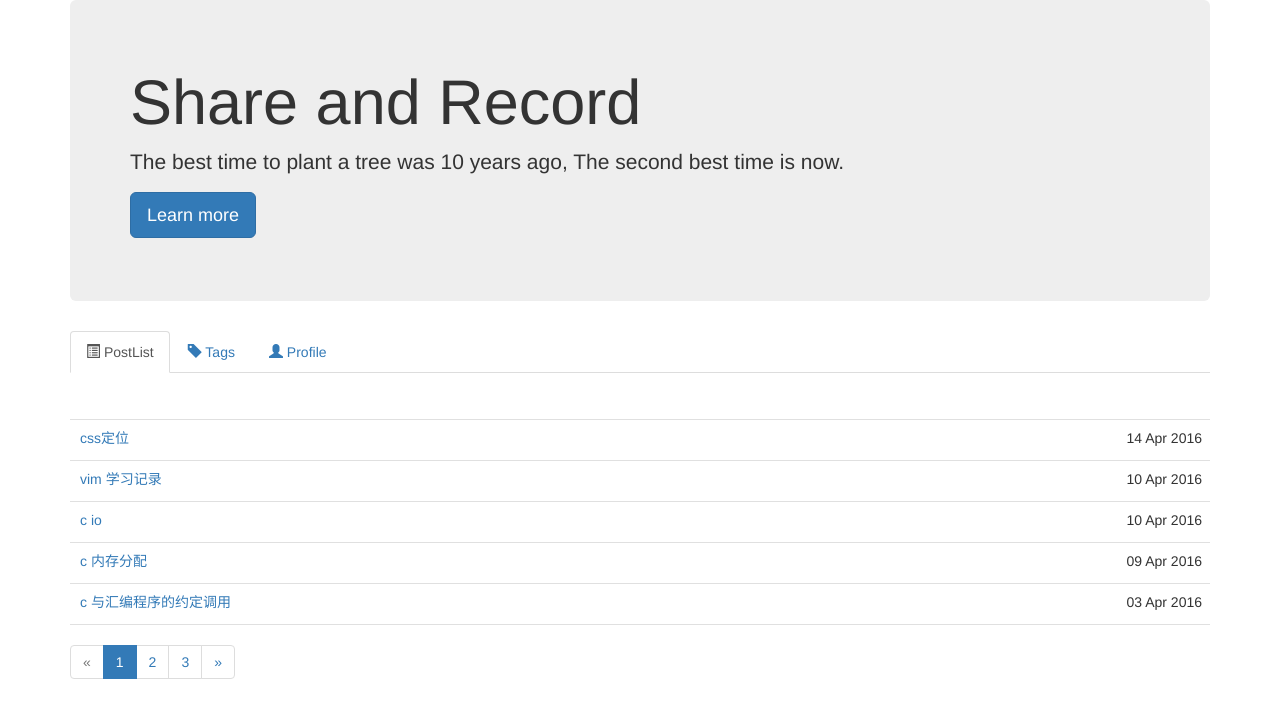
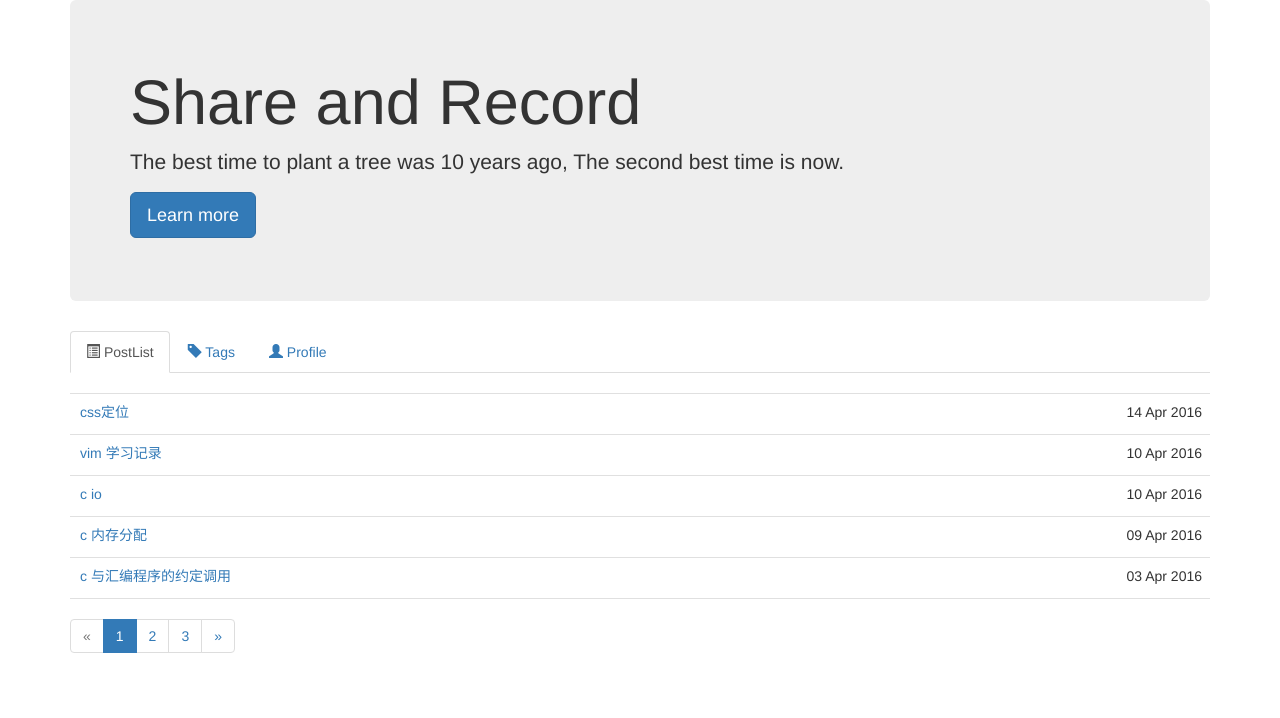
Before and after one commit to mapan1984/mapan1984.github.io, a Jekyll site: the page built from index.html, in a window 1280 px wide. Shown: the top 718 px of the page. Built offline with Jekyll 4.4.1, drawn with Linux system fonts in a browser that asks for light colours; the list of posts is cut into pages by our own code.

Commit message:
fix tags page

```diff
--- a/_includes/pre_tags.html
+++ b/_includes/pre_tags.html
@@ -1,3 +1,4 @@
+<div class="pre-tags">
 {% assign first = site.tags.first %}
 {% assign max = first[1].size %}
 {% assign min = max %}
@@ -28,3 +29,4 @@
   {% endif %}
   <a href="{{ site.JB.tags_path }}#{{ tag[0] }}" style="font-size: {{ size }}pt; color: #{{ color }}{{ color }}{{ color }};">{{ tag[0] }}</a>
 {% endfor %}
+</div>
--- a/_includes/tags.html
+++ b/_includes/tags.html
@@ -2,7 +2,7 @@
     {% include pre_tags.html %}
     <ul class="posts">
     {% for tag in site.tags %}
-    <li id="{{ tag[0] }}"><span class="label label-default">{{ tag[0] }}</span></li>
+    <li id="{{ tag[0] }}" class="tag-list"><span class="label label-default">{{ tag[0] }}</span></li>
         {% for post in tag[1] %}
             <li class="post-list">
             <div class="post-list-content">
--- a/stylesheets/postlist.css
+++ b/stylesheets/postlist.css
@@ -1,8 +1,14 @@
+div.pre-tags {
+    margin-top: 2px;
+}
 ul.posts {
     list-style-type: none;
     padding: 0px;
-    margin: 16px 0px 0px 0px;
+    margin: -10px 0px 0px 0px;
     border-top: 1px solid #e0e0e0;
+}
+ul.posta li.tag-list {
+    padding: 6px;
 }
 ul.posts li.post-list {
     padding: 8px;
```
Also changed, not shown: _posts/2016-04-14-css-定位.md (+0 -8 lines).
